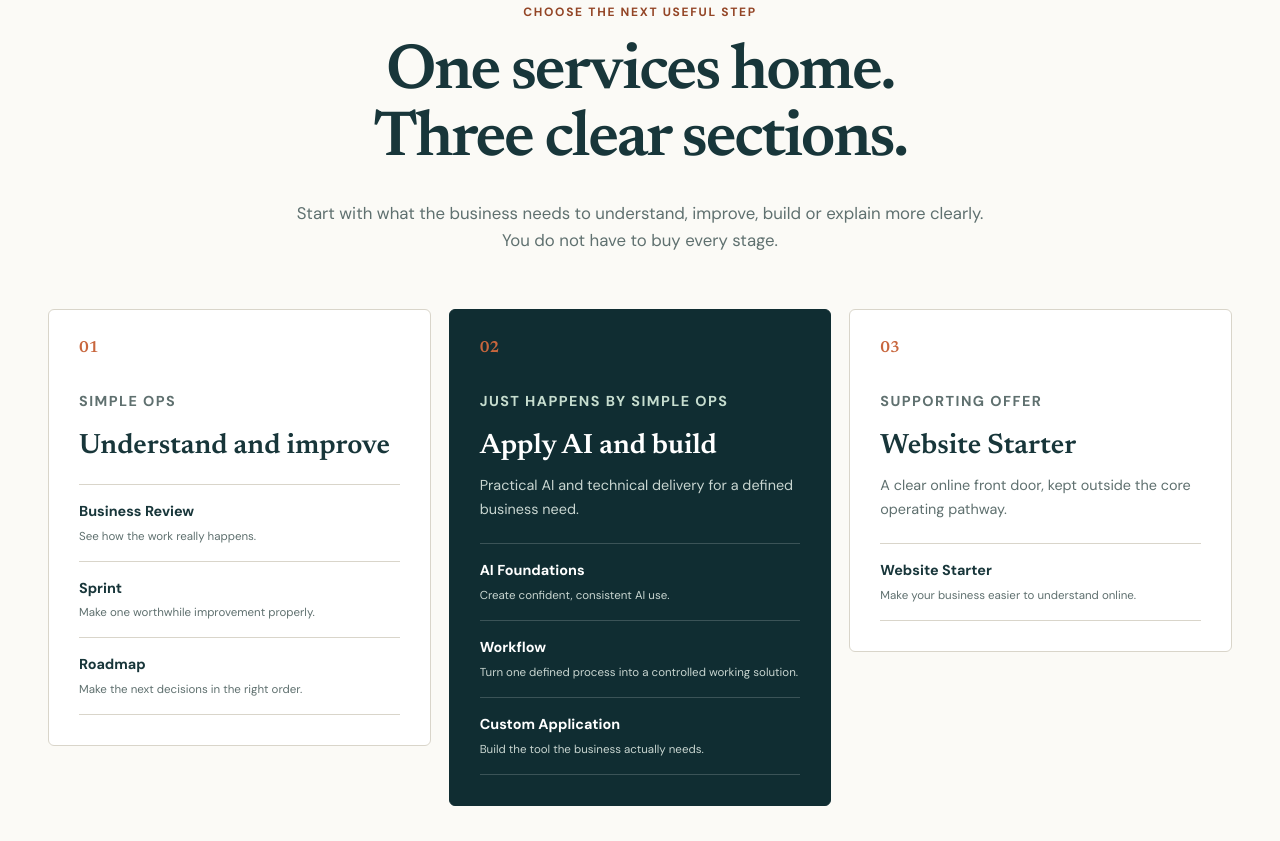
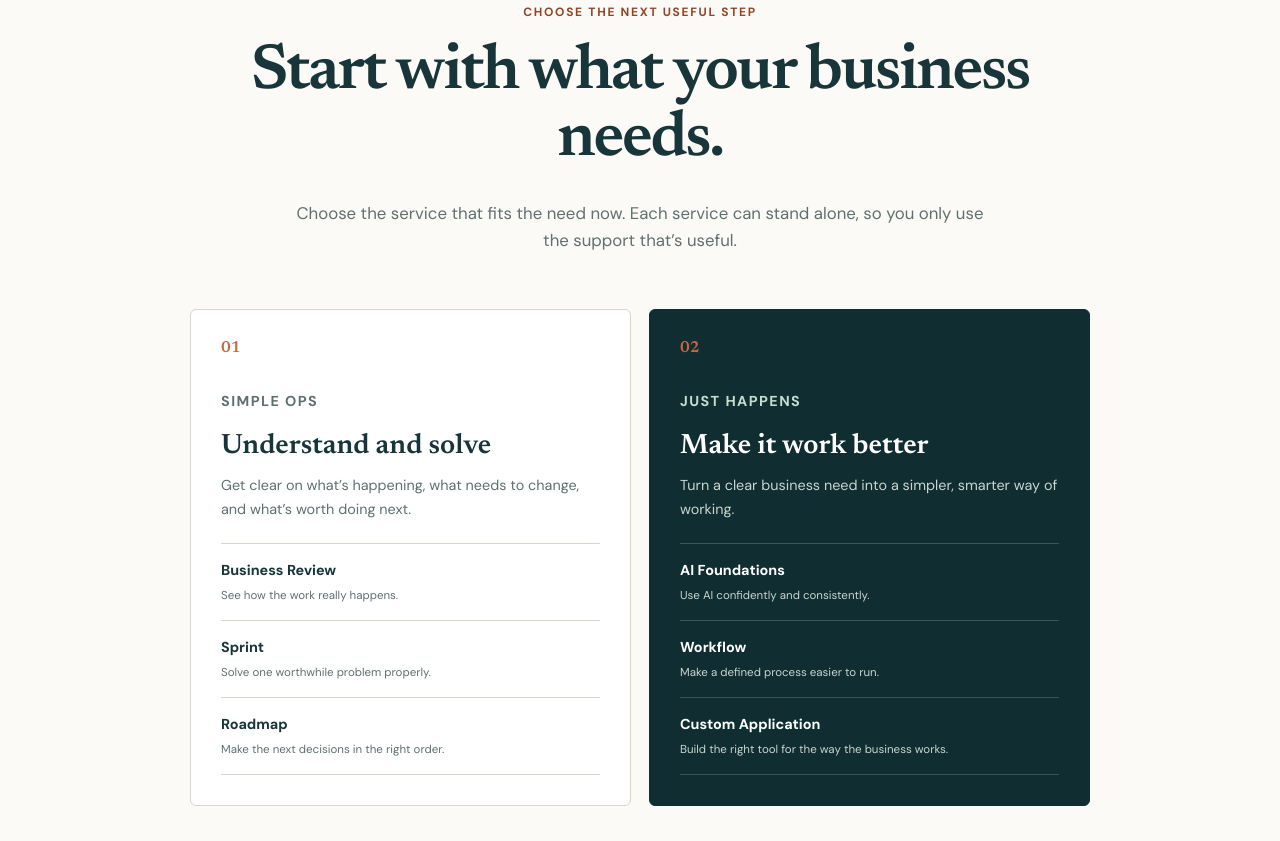
Before and after one commit to geordieLR/simpleops-website, a website: page index.html in a window 1280 px wide. Shown: the part 3355-4196 px from the top of the page. Drawn offline with Linux system fonts and the light colour scheme.

Commit message:
Refine Home services and remove Website Starter links

```diff
--- a/index.html
+++ b/index.html
@@ -45,11 +45,10 @@
     <div class="container steps"><article><span>1</span><h3>Find the friction</h3><p>Identify where time, money and information are being lost.</p></article><article><span>2</span><h3>Make the work simpler</h3><p>Remove unnecessary steps, double-handling and confusion.</p></article><article><span>3</span><h3>Use the right support</h3><p>Improve what you have or add something new only when it earns its place.</p></article><article><span>4</span><h3>Make sure it sticks</h3><p>Help the team use the new way of working and confirm it produces value.</p></article></div>
   </section>
 
-  <section class="section" id="services-paths"><div class="container centre intro"><p class="eyebrow">Choose the next useful step</p><h2>One services home.<br>Three clear sections.</h2><p>Start with what the business needs to understand, improve, build or explain more clearly. You do not have to buy every stage.</p></div>
+  <section class="section" id="services-paths"><div class="container centre intro"><p class="eyebrow">Choose the next useful step</p><h2>Start with what your business needs.</h2><p>Choose the service that fits the need now. Each service can stand alone, so you only use the support that’s useful.</p></div>
     <div class="container architecture-grid homepage-architecture">
-      <article><span>01</span><p class="path-label">Simple Ops</p><h3>Understand and improve</h3><div class="family-links"><a href="/services/review.html"><strong>Business Review</strong><small>See how the work really happens.</small></a><a href="/services/sprint.html"><strong>Sprint</strong><small>Make one worthwhile improvement properly.</small></a><a href="/services/roadmap.html"><strong>Roadmap</strong><small>Make the next decisions in the right order.</small></a></div></article>
-      <article class="technical-family"><span>02</span><p class="path-label">Just Happens by Simple Ops</p><h3>Apply AI and build</h3><p>Practical AI and technical delivery for a defined business need.</p><div class="family-links"><a href="/services/ai-embedment.html"><strong>AI Foundations</strong><small>Create confident, consistent AI use.</small></a><a href="/services/agent-workflow.html"><strong>Workflow</strong><small>Turn one defined process into a controlled working solution.</small></a><a href="/services/custom-application.html"><strong>Custom Application</strong><small>Build the tool the business actually needs.</small></a></div></article>
-      <article><span>03</span><p class="path-label">Supporting offer</p><h3>Website Starter</h3><p>A clear online front door, kept outside the core operating pathway.</p><div class="family-links"><a href="/services/website-starter.html"><strong>Website Starter</strong><small>Make your business easier to understand online.</small></a></div></article>
+      <article><span>01</span><p class="path-label">Simple Ops</p><h3>Understand and solve</h3><p>Get clear on what’s happening, what needs to change, and what’s worth doing next.</p><div class="family-links"><a href="/services/review.html"><strong>Business Review</strong><small>See how the work really happens.</small></a><a href="/services/sprint.html"><strong>Sprint</strong><small>Solve one worthwhile problem properly.</small></a><a href="/services/roadmap.html"><strong>Roadmap</strong><small>Make the next decisions in the right order.</small></a></div></article>
+      <article class="technical-family"><span>02</span><p class="path-label">Just Happens</p><h3>Make it work better</h3><p>Turn a clear business need into a simpler, smarter way of working.</p><div class="family-links"><a href="/services/ai-embedment.html"><strong>AI Foundations</strong><small>Use AI confidently and consistently.</small></a><a href="/services/agent-workflow.html"><strong>Workflow</strong><small>Make a defined process easier to run.</small></a><a href="/services/custom-application.html"><strong>Custom Application</strong><small>Build the right tool for the way the business works.</small></a></div></article>
     </div>
     <div class="container centre service-hub-link"><a class="button outline" href="/services.html">See all services and prices</a></div>
   </section>
--- a/script.js
+++ b/script.js
@@ -92,8 +92,6 @@ document.querySelector("[data-footer]")?.insertAdjacentHTML("beforeend", `
           <a href="/services/ai-embedment.html">AI Foundations</a>
           <a href="/services/agent-workflow.html">Workflow</a>
           <a href="/services/custom-application.html">Custom Application</a>
-          <strong class="footer-subhead">Supporting offer</strong>
-          <a href="/services/website-starter.html">Website Starter</a>
         </nav>
         <nav aria-label="Company">
           <strong>Company</strong>
--- a/sitemap.xml
+++ b/sitemap.xml
@@ -8,7 +8,6 @@
   <url><loc>https://simpleops.co.nz/services/ai-embedment.html</loc></url>
   <url><loc>https://simpleops.co.nz/services/agent-workflow.html</loc></url>
   <url><loc>https://simpleops.co.nz/services/custom-application.html</loc></url>
-  <url><loc>https://simpleops.co.nz/services/website-starter.html</loc></url>
   <url><loc>https://simpleops.co.nz/faq.html</loc></url>
   <url><loc>https://simpleops.co.nz/about.html</loc></url>
   <url><loc>https://simpleops.co.nz/contact.html</loc></url>
--- a/styles.css
+++ b/styles.css
@@ -20,7 +20,7 @@
 .architecture-grid .technical-family p{color:#c8d5d0}
 .architecture-grid h3{margin-bottom:12px;font:600 1.75rem/1.15 "Newsreader",serif}
 .architecture-grid p{color:var(--muted);font-size:.9rem}
-.homepage-architecture{align-items:start}
+.homepage-architecture{max-width:900px;grid-template-columns:repeat(2,minmax(0,1fr));align-items:start}
 .family-links{display:grid;margin-top:22px;border-top:1px solid var(--line)}
 .technical-family .family-links{border-color:rgba(255,255,255,.18)}
 .family-links a{display:grid;padding:15px 0;border-bottom:1px solid var(--line);text-decoration:none}
@@ -75,7 +75,7 @@
 .scope-card>p:not(.eyebrow){padding-bottom:14px;border-bottom:1px solid var(--line);color:var(--muted);font-size:.88rem}
 .scope-card>p:last-child{border:0}
 .footer-subhead{margin-top:13px!important}
-@media(max-width:1000px){.architecture-grid{grid-template-columns:1fr 1fr}.architecture-grid>article:last-child{grid-column:1/-1}.service-hero-grid,.expansion-note,.scope-grid,.faq-grid{grid-template-columns:1fr}.service-hero-grid,.expansion-note,.scope-grid,.faq-grid{gap:45px}.service-steps{grid-template-columns:repeat(2,1fr)}.service-steps article:nth-child(2){border-right:0}.service-steps article:nth-child(3),.service-steps article:nth-child(4){border-top:1px solid #b9c9bc}}
+@media(max-width:1000px){.architecture-grid{grid-template-columns:1fr 1fr}.architecture-grid>article:last-child{grid-column:1/-1}.homepage-architecture>article:last-child{grid-column:auto}.service-hero-grid,.expansion-note,.scope-grid,.faq-grid{grid-template-columns:1fr}.service-hero-grid,.expansion-note,.scope-grid,.faq-grid{gap:45px}.service-steps{grid-template-columns:repeat(2,1fr)}.service-steps article:nth-child(2){border-right:0}.service-steps article:nth-child(3),.service-steps article:nth-child(4){border-top:1px solid #b9c9bc}}
 @media(max-width:900px){.choice-grid{grid-template-columns:1fr;gap:34px}.choice-copy{max-width:650px}}
 @media(max-width:650px){.architecture-grid,.service-steps{grid-template-columns:1fr}.architecture-grid>article:last-child{grid-column:auto}.service-steps article,.service-steps article:first-child{padding:24px 0;border-right:0;border-bottom:1px solid #b9c9bc}.service-steps article:nth-child(3),.service-steps article:nth-child(4){border-top:0}.service-steps article:last-child{border-bottom:0}.service-facts{padding:24px}}
 /* SERVICE EXPANSION END */
```
Also changed, not shown: contact.html (+1 -1 lines), faq.html (+1 -1 lines), services.html (+1 -1 lines).
